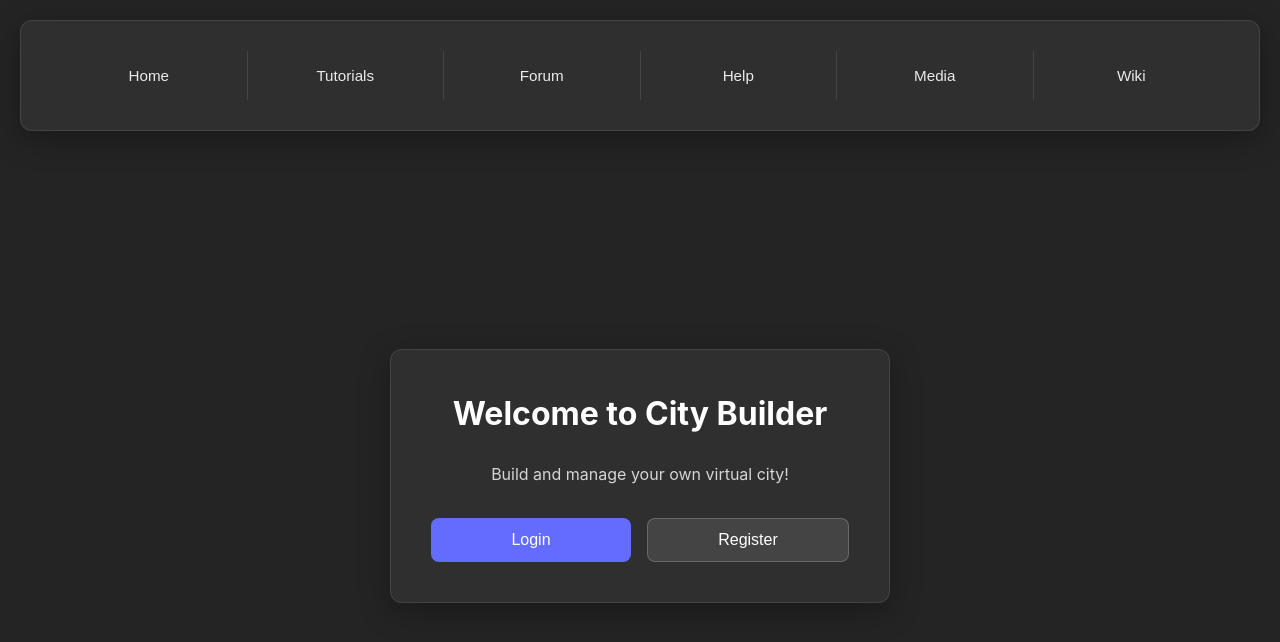
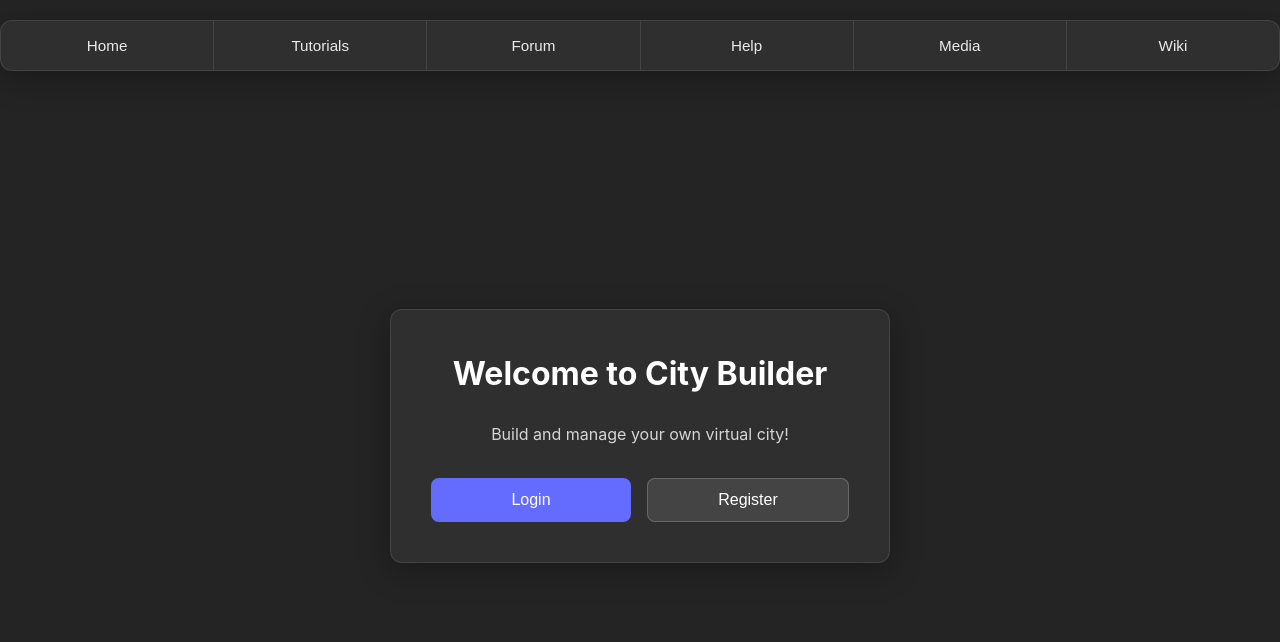
Before and after one commit to tudopacu/city_builder-site, a React (Vite) app: page / in a window 1280 px wide. Shown: the top 642 px of the page. Built offline with nearby package versions, Linux system fonts and the light colour scheme; no server answers.

Commit message:
remove unnecessary padding in menu

```diff
--- a/src/App.css
+++ b/src/App.css
@@ -32,14 +32,13 @@ body {
 /* Top Menu styles */
 .top-menu {
   width: 100%;
-  padding: 20px;
+  padding-top: 20px;
 }
 
 .top-menu-container {
   background: rgba(255, 255, 255, 0.05);
   border: 1px solid rgba(255, 255, 255, 0.1);
   border-radius: 12px;
-  padding: 30px;
   box-shadow: 0 8px 32px rgba(0, 0, 0, 0.3);
   max-width: 1400px;
   margin: 0 auto;
```
